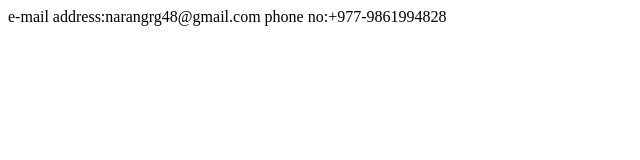
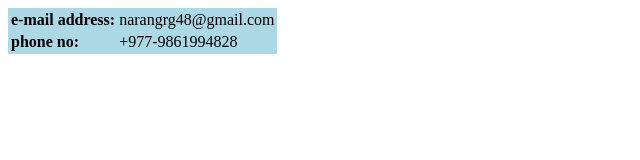
Before and after one commit to narangrg443/cv.github.io, a plain HTML site: page contact.html in a window 1280 px wide. Shown: the whole page, without its empty margins (0-640 px from the left). Drawn offline with Linux system fonts and the light colour scheme.

Commit message:
update contact.html

```diff
--- a/contact.html
+++ b/contact.html
@@ -6,11 +6,14 @@
 
   </head>
   <body>
-  <table>
-  </table
-    <tr>  <th>e-mail address:narangrg48@gmail.com</th></tr>
+  <table style="background:lightblue">
 
-    <tr>  <th>phone no:+977-9861994828</th></tr>
-
+<tr>
+    <td><strong>e-mail address:</strong></td><td>narangrg48@gmail.com</td>
+</tr>
+<tr>
+   <td> <strong>phone no:</strong></td><td>+977-9861994828</td>
+</tr>
+  </table>
   </body>
 </html>
```
